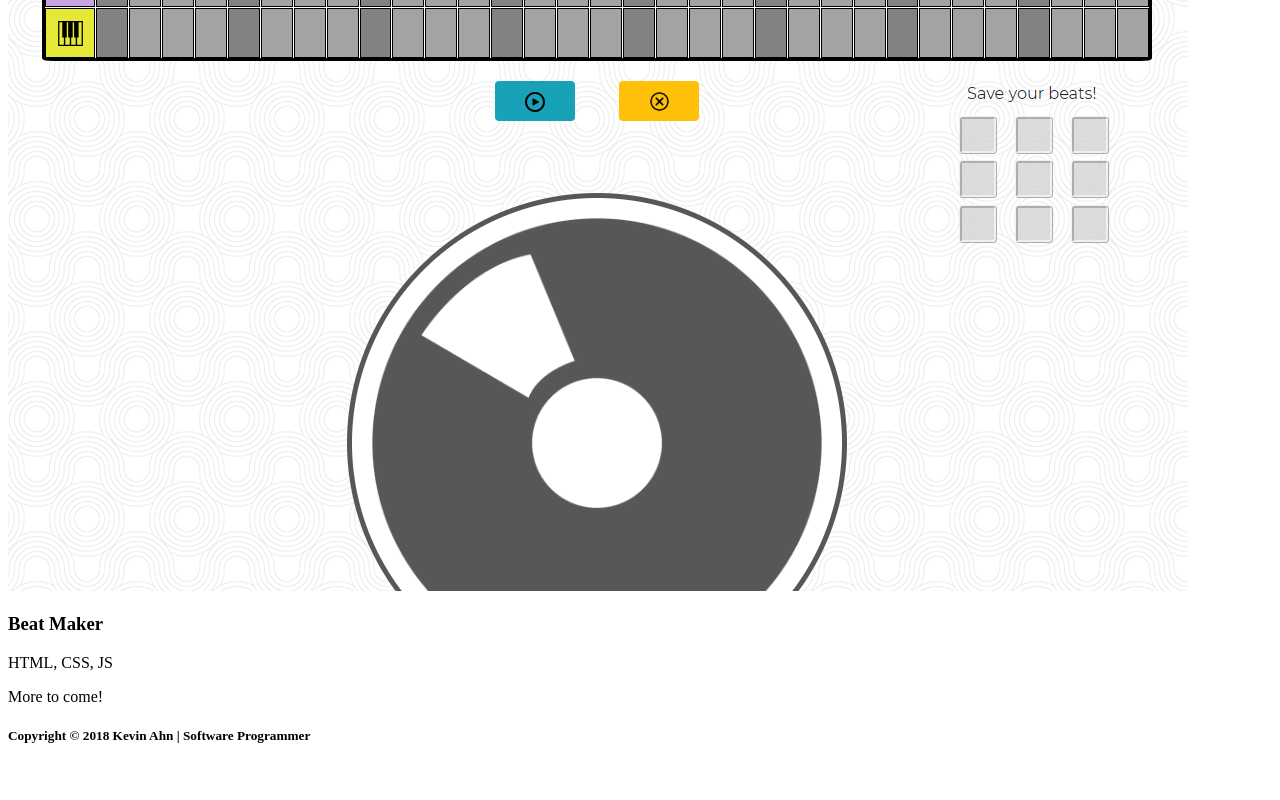
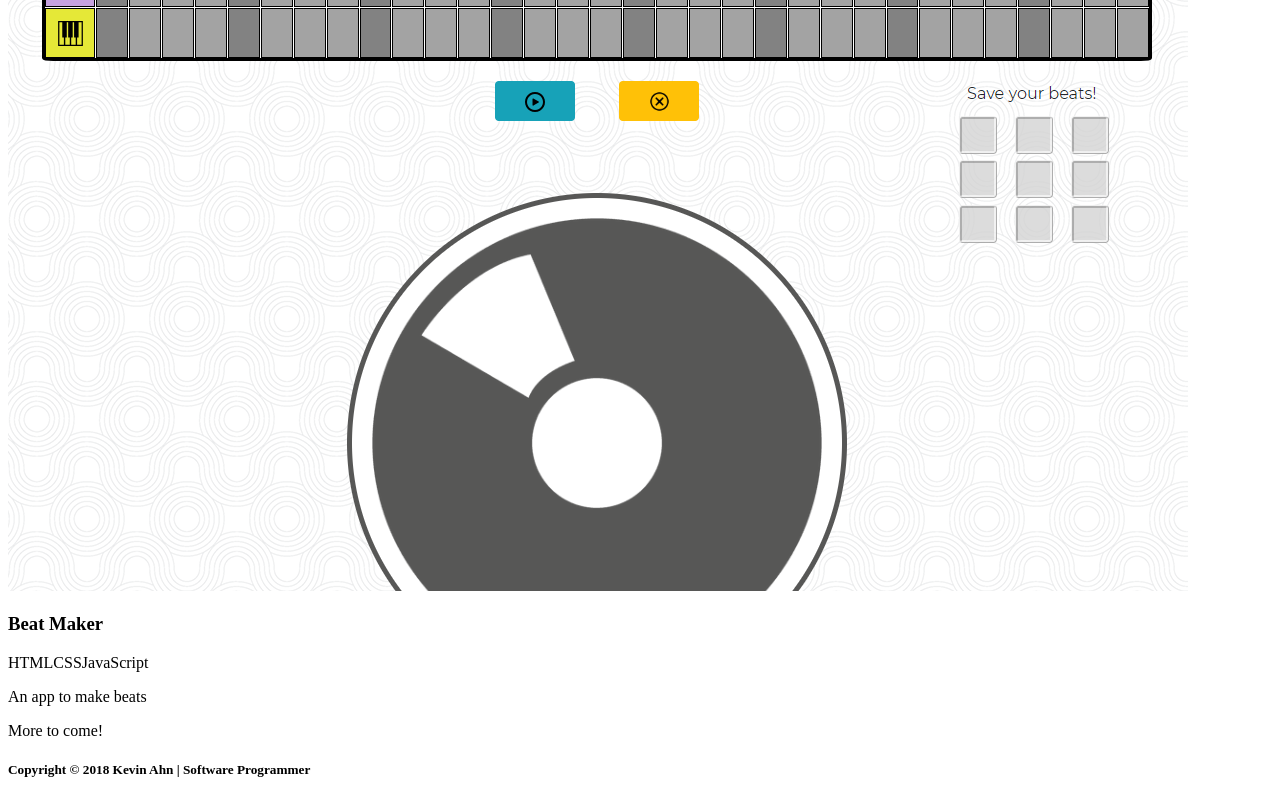
Before and after one commit to kevinahn7/kevinahntech, an Angular app: page /portfolio in a window 1280 px wide. Shown: the part 582-1382 px from the top of the page. Before the commit the page ends 1348 px from the top, so only its background shows below. Built offline with nearby package versions, Linux system fonts and the light colour scheme.

Commit message:
Add functionality to store projects in a models folder

```diff
--- /dev/null
+++ b/src/app/models/projects.model.ts
@@ -0,0 +1,9 @@
+export let Projects: object[] = [
+    {
+        name: "Beat Maker",
+        url: "https://kevinahn7.github.io/beat-maker/",
+        image: "assets/beat-maker.PNG",
+        skills: ["HTML", "CSS", "JavaScript"],
+        description: "An app to make beats"
+    }
+]
--- a/src/app/portfolio/portfolio.component.html
+++ b/src/app/portfolio/portfolio.component.html
@@ -1,7 +1,7 @@
 <main>
     <h1 class="pageHeader">Portfolio</h1>
     <div class="portfolioGrid">
-        <div class="project"><a href="https://kevinahn7.github.io/beat-maker/" target="_blank"><img src="assets/beat-maker.PNG"></a><h3>Beat Maker</h3><p>HTML, CSS, JS</p></div>
+        <div *ngFor="let project of projects"><a href={{project.url}} target="_blank"><img src={{project.image}}></a><h3>{{project.name}}</h3><p><span *ngFor="let skill of getSkills(project)">{{skill}}</span></p><p>{{project.description}}</p></div>
         <div class="moreToCome">More to come!</div>
     </div>
 </main>
--- a/src/app/portfolio/portfolio.component.ts
+++ b/src/app/portfolio/portfolio.component.ts
@@ -1,4 +1,5 @@
 import { Component, OnInit } from '@angular/core';
+import { Projects } from '../models/projects.model';
 
 @Component({
   selector: 'app-portfolio',
@@ -12,4 +13,10 @@ export class PortfolioComponent implements OnInit {
   ngOnInit() {
   }
 
+  projects: object[] = Projects;
+
+
+  getSkills(project) {
+    return project.skills;
+  }
 }
```
